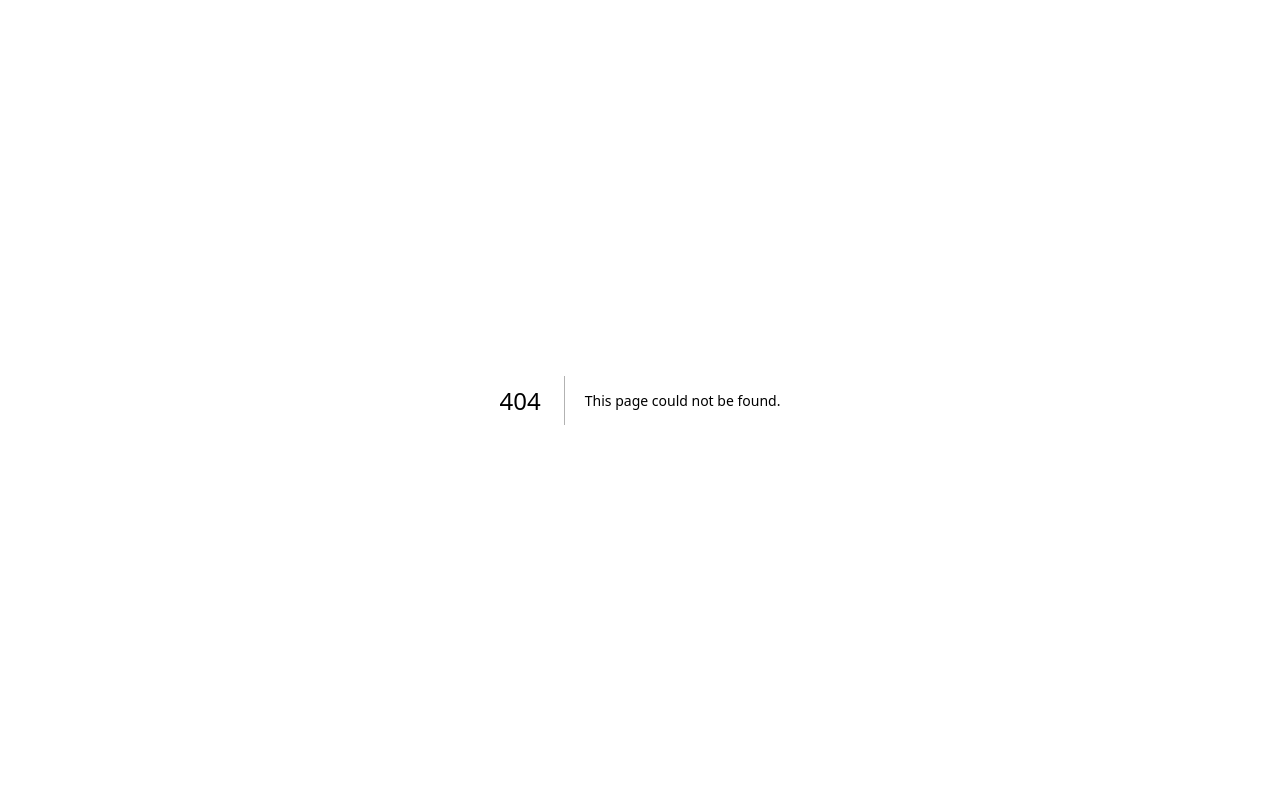
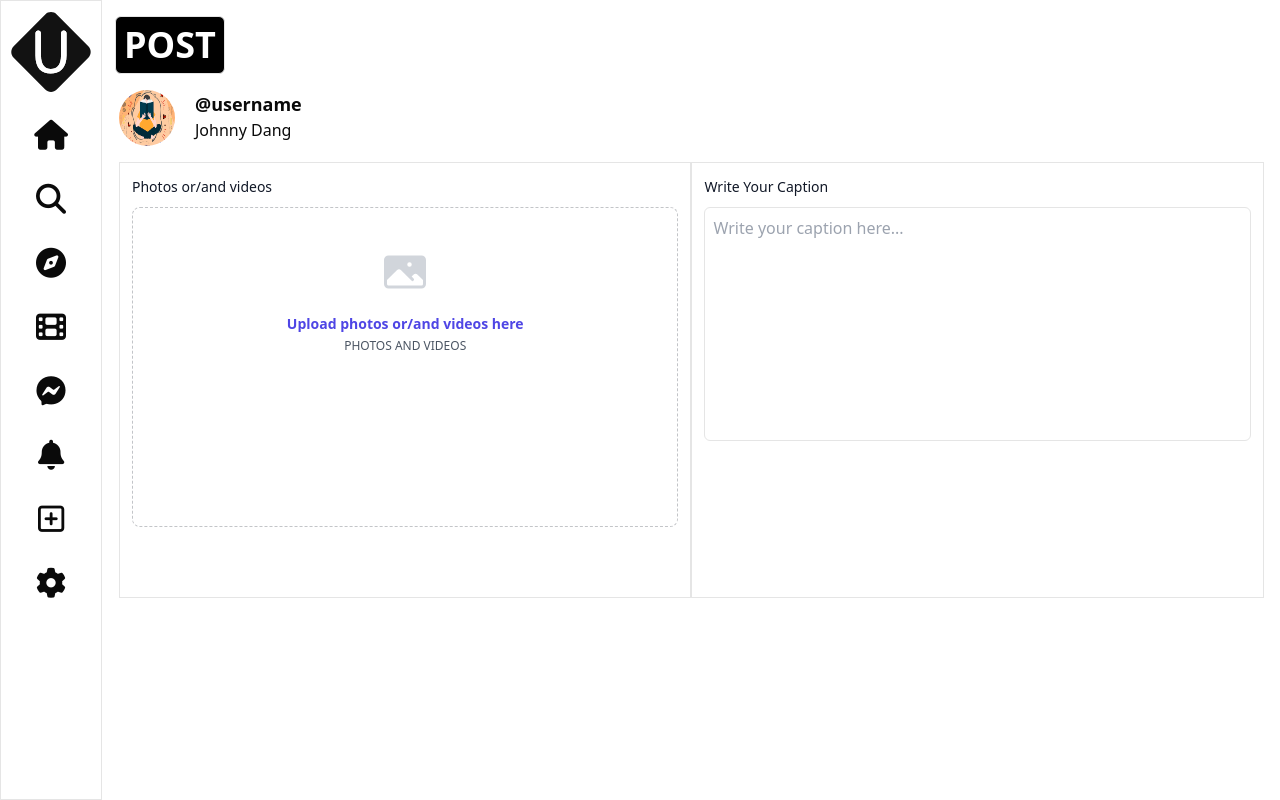
Before and after one commit to v06012005/UNIFY, a Next.js app in the folder frontend/: page /post in a window 1280 px wide. Before the commit this address had no page. Built offline with nearby package versions, Linux system fonts and the light colour scheme.

Commit message:
intial code for post page

```diff
--- a/frontend/app/(pages)/layout.jsx
+++ b/frontend/app/(pages)/layout.jsx
@@ -3,11 +3,11 @@ import SideBar from "../../components/global/SideBar";
 const RootLayout = ({ children }) => {
   return (
     <>
-      <div className="flex">
+      <div className="flex w-full">
         <aside className="w-28">
           <SideBar />
         </aside>
-        <main>{children}</main>
+        <main className="w-full">{children}</main>
       </div>
     </>
   );
--- /dev/null
+++ b/frontend/app/(pages)/post/page.jsx
@@ -0,0 +1,57 @@
+import avatar from '@/public/images/test1.png'
+import Image from 'next/image'
+import { PhotoIcon, UserCircleIcon } from '@heroicons/react/24/solid'
+import SimpleTextEditor from '@/components/global/SimpleTextEditor'
+
+const User = () => {
+    return (
+        <div className='flex mb-4 w-full'>
+            <Image src={avatar} alt='Avatar' className='rounded-full w-14 h-14' />
+            <div className="ml-5">
+                <p className='my-auto text-lg font-bold'>@username</p>
+                <p className="my-auto">Johnny Dang</p>
+            </div>
+        </div>
+    )
+}
+
+const Page = () => {
+    return (
+        <div className='h-full'>
+            <h1 className='font-bold text-4xl border rounded-md w-fit p-2 my-4 ml-3 bg-black text-white'>POST</h1>
+            <div className='flex flex-col h-full px-4'>
+                <User />
+                <div className='flex h-full'>
+                    <div className='basis-1/2 border p-3'>
+                        <div className=" h-80">
+                            <label htmlFor="cover-photo" className="block text-sm/6 font-medium text-gray-900">
+                                Photos or/and videos
+                            </label>
+                            <div className="mt-2 h-full flex justify-center rounded-lg border border-dashed border-gray-900/25 px-6 py-10">
+                                <div className="text-center">
+                                    <PhotoIcon aria-hidden="true" className="mx-auto size-12 text-gray-300" />
+                                    <div className="mt-4 flex text-sm/6 text-gray-600">
+                                        <label
+                                            htmlFor="file-upload"
+                                            className="relative cursor-pointer rounded-md bg-white font-semibold text-indigo-600 focus-within:outline-none focus-within:ring-2 focus-within:ring-indigo-600 focus-within:ring-offset-2 hover:text-indigo-500"
+                                        >
+                                            <span>Upload photos or/and videos here</span>
+                                            <input id="file-upload" multiple name="file-upload" type="file" className="sr-only" />
+                                        </label>
+                                    </div>
+                                    <p className="text-xs/5 text-gray-600">PHOTOS AND VIDEOS</p>
+                                </div>
+                            </div>
+                        </div>
+                    </div>
+                    <div className='basis-1/2 border p-3'>
+                        <p className="text-sm/6 font-medium text-gray-900">Write Your Caption</p>
+                        <textarea name="caption" style={{ resize: 'none' }} id="caption" placeholder='Write your caption here...' className='w-full p-2 border rounded-md mt-2' cols="30" rows="9"></textarea>
+                    </div>
+                </div>
+            </div>
+        </div>
+    )
+}
+
+export default Page;
--- a/frontend/app/layout.jsx
+++ b/frontend/app/layout.jsx
@@ -32,11 +32,9 @@ export default function RootLayout({ children }) {
         />
       </Head>
       <body
-        className={`${geistSans.variable} ${geistMono.variable} flex antialiased`}
+        className={`${geistSans.variable} ${geistMono.variable} flex w-full antialiased`}
       >
-        <main className="w-full">
-          {children}
-        </main>
+        {children}
       </body>
     </html>
   );
--- /dev/null
+++ b/frontend/components/global/SimpleTextEditor.jsx
@@ -0,0 +1,18 @@
+"use client";
+
+import React, { useState } from 'react';
+import { Editor, EditorState } from 'draft-js';
+import 'draft-js/dist/Draft.css';
+
+export default function CaptionEditor() {
+    const [editorState, setEditorState] = useState(EditorState.createEmpty());
+
+    return (
+        <div className="rounded-lg mb-2 mx-auto">
+            <h2 className="text-sm/6 font-medium text-gray-900">Write Your Caption</h2>
+            <div className="border p-6 rounded-lg">
+                <Editor editorState={editorState} onChange={setEditorState} />
+            </div>
+        </div>
+    );
+}
--- a/frontend/package.json
+++ b/frontend/package.json
@@ -14,9 +14,15 @@
     "@fortawesome/free-regular-svg-icons": "^6.7.2",
     "@fortawesome/free-solid-svg-icons": "^6.7.2",
     "@fortawesome/react-fontawesome": "^0.2.2",
+    "@heroicons/react": "^2.2.0",
     "@radix-ui/react-slot": "^1.1.1",
+    "@tiptap/core": "^2.11.0",
+    "@tiptap/react": "^2.11.0",
+    "@tiptap/starter-kit": "^2.11.0",
     "class-variance-authority": "^0.7.1",
     "clsx": "^2.1.1",
+    "draft-js": "^0.11.7",
+    "frontend": "file:",
     "lucide-react": "^0.469.0",
     "next": "15.1.4",
     "react": "^19.0.0",
```
Also changed, not shown: 1 other file (tests, documents, lock files or other folders).
